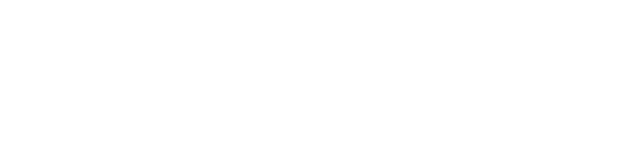
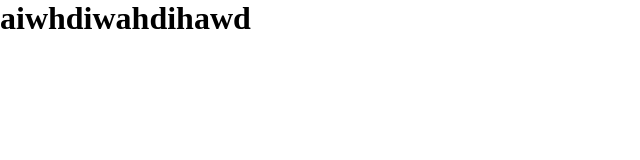
Before and after one commit to mnabilfs/Aplikasi-Budget-Sederhana, a plain HTML site: page index.html in a window 1280 px wide. Shown: the whole page, without its empty margins (0-640 px from the left). Drawn offline with Linux system fonts and the light colour scheme.

Commit message:
add first test

```diff
--- a/index.html
+++ b/index.html
@@ -7,6 +7,6 @@
     <link rel="stylesheet" href="style.css">
 </head>
 <body>
-
+    <h1>aiwhdiwahdihawd</h1>
 </body>
 </html>
--- a/style.css
+++ b/style.css
@@ -0,0 +1,5 @@
+*{
+    padding: 0;
+    margin: 0;
+    box-sizing: border-box;
+}
```
